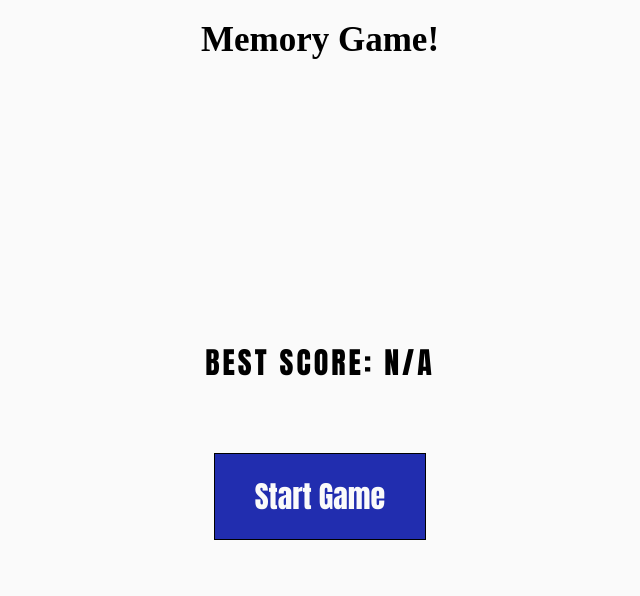
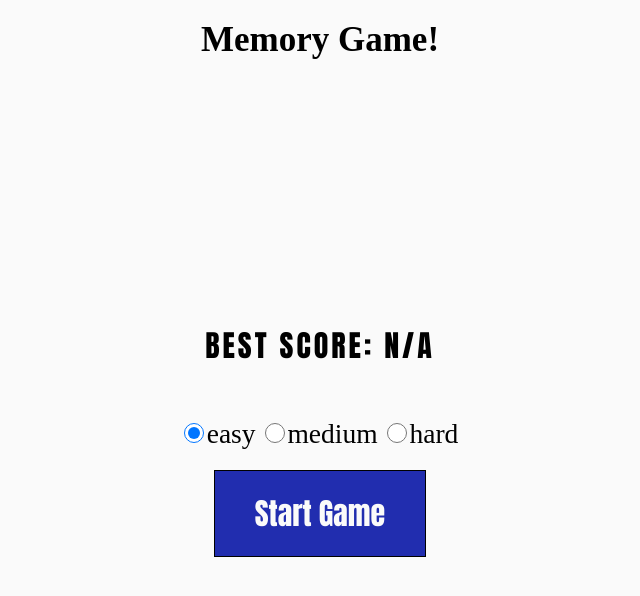
Before and after one commit to alyssa-denary/memory-game, a website: page index.html in a window 1280 px wide. Shown: the whole page, without its empty margins (320-960 px from the left). Drawn offline with Linux system fonts and the light colour scheme.

Commit message:
feat: difficultly selection

```diff
--- a/public/styles.css
+++ b/public/styles.css
@@ -38,6 +38,10 @@ body {
   font-size: 3.5rem;
 }
 
+#game-form {
+  font-size: 2.75rem;
+}
+
 #start-button {
   font-family: Impact, Haettenschweiler, "Arial Narrow Bold", sans-serif;
   font-size: 3rem;
@@ -72,7 +76,6 @@ body {
 #start-button {
   background-color: rgb(33, 45, 175);
   background-color: var(--blue);
-  margin-top: -5rem;
   padding: 2rem 4rem;
   border: 0.1rem solid rgb(0, 0, 0);
   border: 0.1rem solid var(--black);
@@ -98,6 +101,19 @@ body {
   height: 12rem;
   grid-row: mid-start / mid-end;
   grid-column: mid-start / mid-end;
+}
+
+#game-form {
+  display: flex;
+  flex-direction: column;
+  align-items: center;
+  gap: 2rem;
+}
+
+.difficulty-buttons {
+  margin: .25rem;
+  width: 2rem;
+  height: 2rem;
 }
 
 .easy {
@@ -138,5 +154,5 @@ body {
 }
 
 .best {
-  margin-bottom: 10rem;
+  margin-bottom: 5rem;
 }
```
